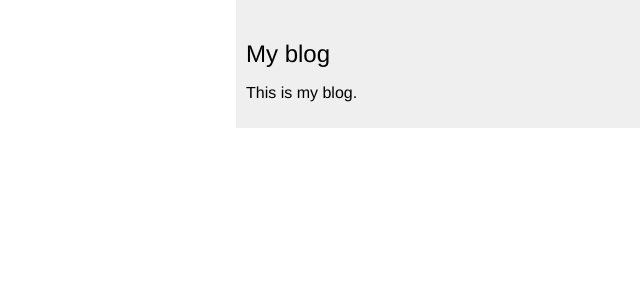
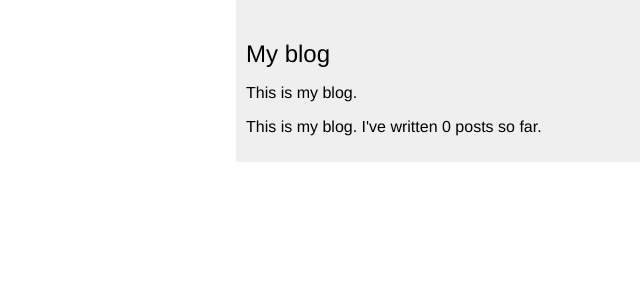
Before and after one commit to kenvilar/djangoblog, a Django app: template djangoblog/blog/templates/blog/base.html in a window 1280 px wide. Shown: the top 300 px of the page, without its empty margins (640-1280 px from the left). Run offline with Django 3.2, Linux system fonts and the light colour scheme; the template is opened without the code that fills it, so the values that code supplies are empty.

Commit message:
load template tags module and display custom tag

```diff
--- a/djangoblog/blog/templates/blog/base.html
+++ b/djangoblog/blog/templates/blog/base.html
@@ -1,3 +1,4 @@
+{% load blog_tags %}
 {% load static %}
 <!DOCTYPE html>
 <html>
@@ -13,6 +14,7 @@
 <div id="sidebar">
     <h2>My blog</h2>
     <p>This is my blog.</p>
+    <p>This is my blog. I've written {% total_posts %} posts so far.</p>
 </div>
 </body>
 </html>
```
